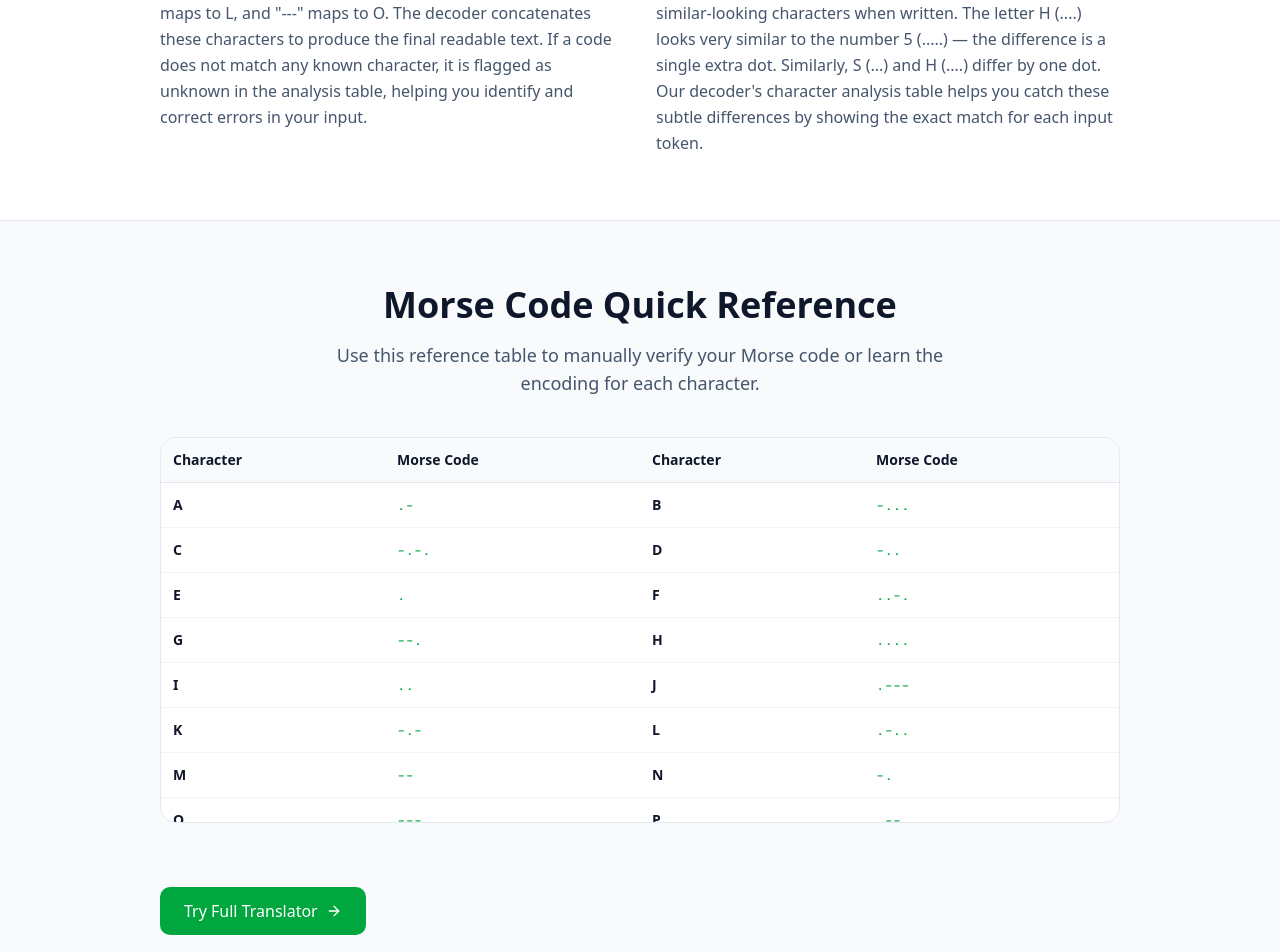
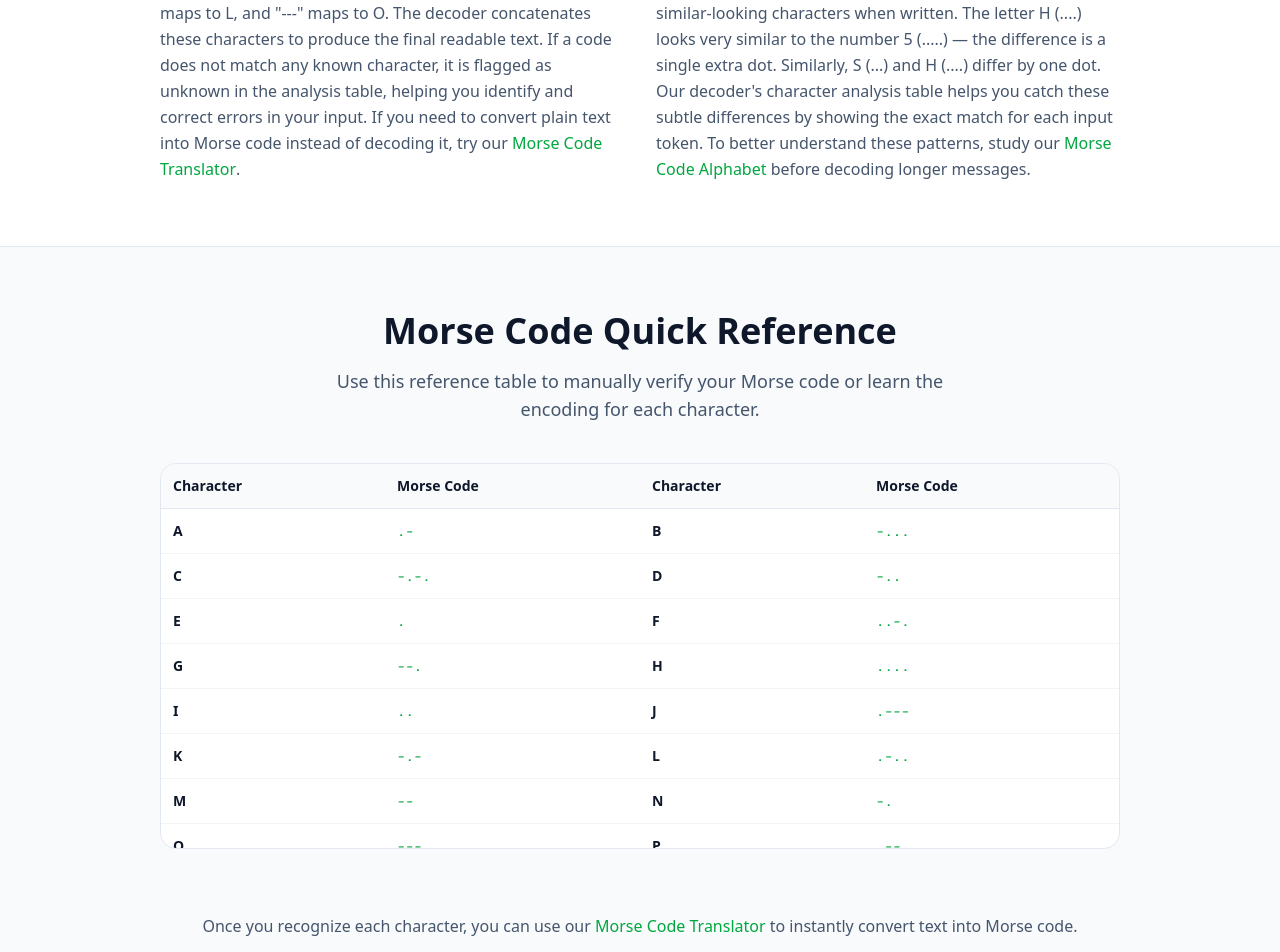
Before and after one commit to muzamil4382-hue/Morse-code-0.2, a Next.js app: page /morse-code-decoder in a window 1280 px wide. Shown: the part 1500-2452 px from the top of the page. Built offline with nearby package versions, Linux system fonts and the light colour scheme.

Commit message:
decoder  link update

```diff
--- a/src/app/morse-code-decoder/decoder.client.tsx
+++ b/src/app/morse-code-decoder/decoder.client.tsx
@@ -172,12 +172,41 @@ export default function DecoderClient({ faqs }: Props) {
             <div>
               <h3 className="text-xl font-bold text-slate-900 dark:text-white mb-3">The Decoding Process</h3>
               <p className="text-slate-600 dark:text-slate-400 leading-relaxed mb-4">When you paste Morse code into the decoder, it first identifies the separator pattern in your input. In standard format, single spaces separate individual character codes (e.g., &quot;.... . .-.. .-.. ---&quot; for HELLO). Forward slashes (/) indicate word boundaries. The decoder then processes each code by looking it up in a reverse mapping table where Morse code sequences are keys and their corresponding characters are values.</p>
-              <p className="text-slate-600 dark:text-slate-400 leading-relaxed">For example, the code &quot;....&quot; maps to H, &quot;.&quot; maps to E, &quot;.-..&quot; maps to L, and &quot;---&quot; maps to O. The decoder concatenates these characters to produce the final readable text. If a code does not match any known character, it is flagged as unknown in the analysis table, helping you identify and correct errors in your input.</p>
+              <p className="text-slate-600 dark:text-slate-400 leading-relaxed">
+  For example, the code &quot;....&quot; maps to H, &quot;.&quot; maps to E,
+  &quot;.-..&quot; maps to L, and &quot;---&quot; maps to O. The decoder
+  concatenates these characters to produce the final readable text. If a
+  code does not match any known character, it is flagged as unknown in the
+  analysis table, helping you identify and correct errors in your input.
+  If you need to convert plain text into Morse code instead of decoding it,
+  try our{" "}
+  <Link
+    href="/"
+    className="text-green-600 font-medium hover:underline"
+  >
+    Morse Code Translator
+  </Link>.
+</p>
             </div>
             <div>
               <h3 className="text-xl font-bold text-slate-900 dark:text-white mb-3">Challenges in Morse Code Decoding</h3>
               <p className="text-slate-600 dark:text-slate-400 leading-relaxed mb-4">The primary challenge in Morse code decoding is ambiguity when separators are missing. Without spaces between letters, the same sequence of dots and dashes can represent multiple valid decodings. For instance, &quot;.-.-.-&quot; could be decoded as AEA (.- .- -.-), EE (.. .. -.- -..-.), or the period symbol (.-.-.-). This is why the International Telecommunication Union established strict spacing standards — precise timing ratios prevent ambiguity in real-time transmission.</p>
-              <p className="text-slate-600 dark:text-slate-400 leading-relaxed">Another common challenge is distinguishing between similar-looking characters when written. The letter H (....) looks very similar to the number 5 (.....) — the difference is a single extra dot. Similarly, S (...) and H (....) differ by one dot. Our decoder&apos;s character analysis table helps you catch these subtle differences by showing the exact match for each input token.</p>
+              <p className="text-slate-600 dark:text-slate-400 leading-relaxed">
+  Another common challenge is distinguishing between similar-looking
+  characters when written. The letter H (....) looks very similar to the
+  number 5 (.....) — the difference is a single extra dot. Similarly,
+  S (...) and H (....) differ by one dot. Our decoder&apos;s character
+  analysis table helps you catch these subtle differences by showing the
+  exact match for each input token. To better understand these patterns,
+  study our{" "}
+  <Link
+    href="/morse-code-alphabet"
+    className="text-green-600 font-medium hover:underline"
+  >
+    Morse Code Alphabet
+  </Link>{" "}
+  before decoding longer messages.
+</p>
             </div>
           </div>
         </div>
@@ -221,11 +250,22 @@ export default function DecoderClient({ faqs }: Props) {
           </div>
         </div>
       </section>
-
+        <section className="mx-auto max-w-5xl px-4 sm:px-6 lg:px-8 pb-12">
+  <p className="text-slate-600 dark:text-slate-400 leading-relaxed text-center">
+    Once you recognize each character, you can use our{" "}
+    <Link
+      href="/"
+      className="text-green-600 font-medium hover:underline"
+    >
+      Morse Code Translator
+    </Link>{" "}
+    to instantly convert text into Morse code.
+  </p>
+</section>
       {/* CTA */}
       <section className="mx-auto max-w-5xl px-4 sm:px-6 lg:px-8 pb-16">
         <Link href="/" className="inline-flex items-center gap-2 px-6 py-3 bg-green-600 text-white rounded-lg font-medium hover:bg-green-700 transition-colors">
-          Try Full Translator <ArrowRight className="w-4 h-4" />
+          Try Morse Code Translator <ArrowRight className="w-4 h-4" />
         </Link>
       </section>
 
--- a/src/app/sitemap.ts
+++ b/src/app/sitemap.ts
@@ -7,7 +7,6 @@ import { BASE_URL } from "@/lib/seo";
 export default function sitemap(): MetadataRoute.Sitemap {
   const staticPages: MetadataRoute.Sitemap = [
     { url: BASE_URL, lastModified: new Date(), changeFrequency: "weekly", priority: 1.0 },
-    { url: `${BASE_URL}/morse-code-translator`, lastModified: new Date(), changeFrequency: "monthly", priority: 0.95 },
     { url: `${BASE_URL}/morse-code-decoder`, lastModified: new Date(), changeFrequency: "monthly", priority: 0.93 },
     { url: `${BASE_URL}/morse-code-timing`, lastModified: new Date(), changeFrequency: "monthly", priority: 0.9 },
     { url: `${BASE_URL}/morse-code-alphabet`, lastModified: new Date(), changeFrequency: "monthly", priority: 0.9 },
```
